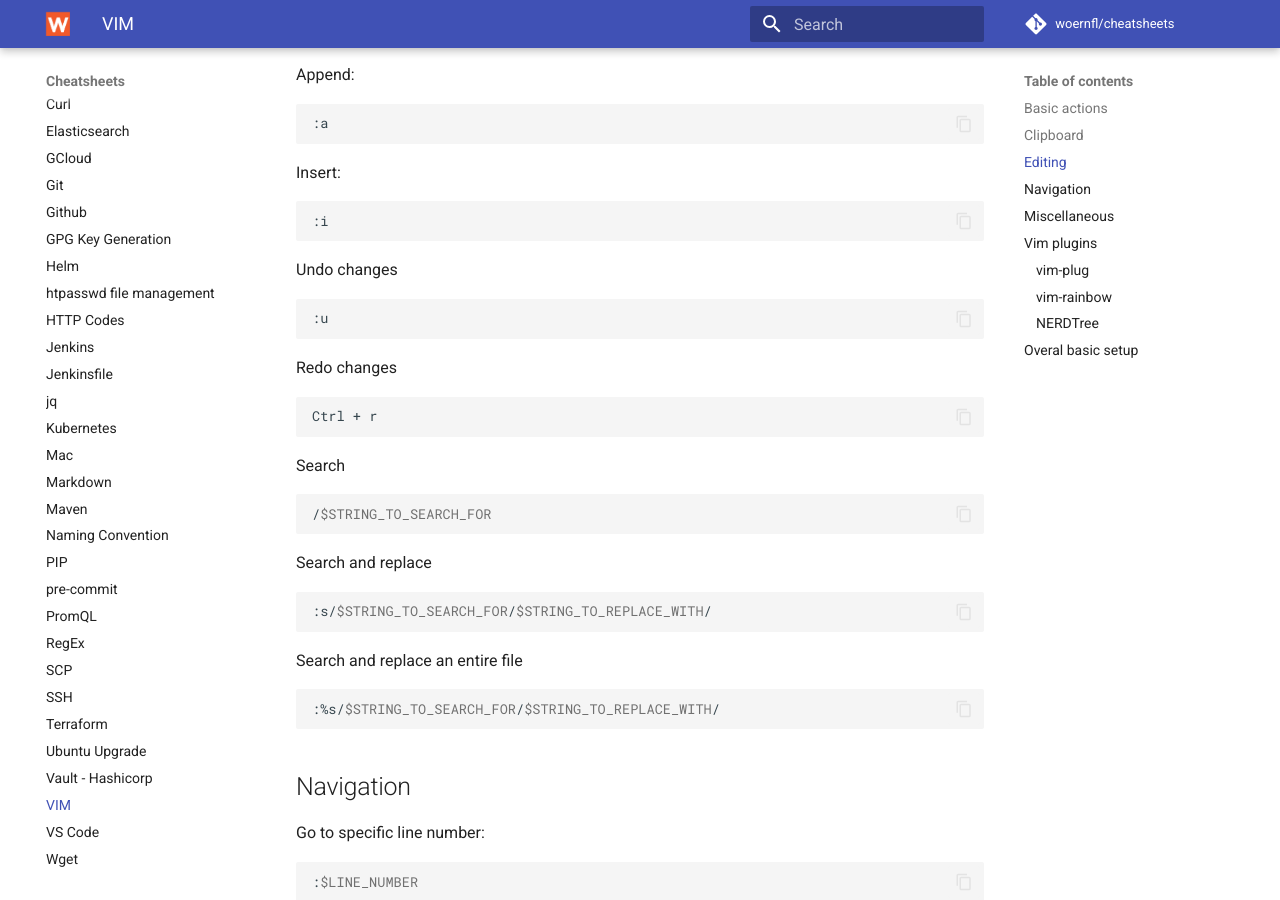
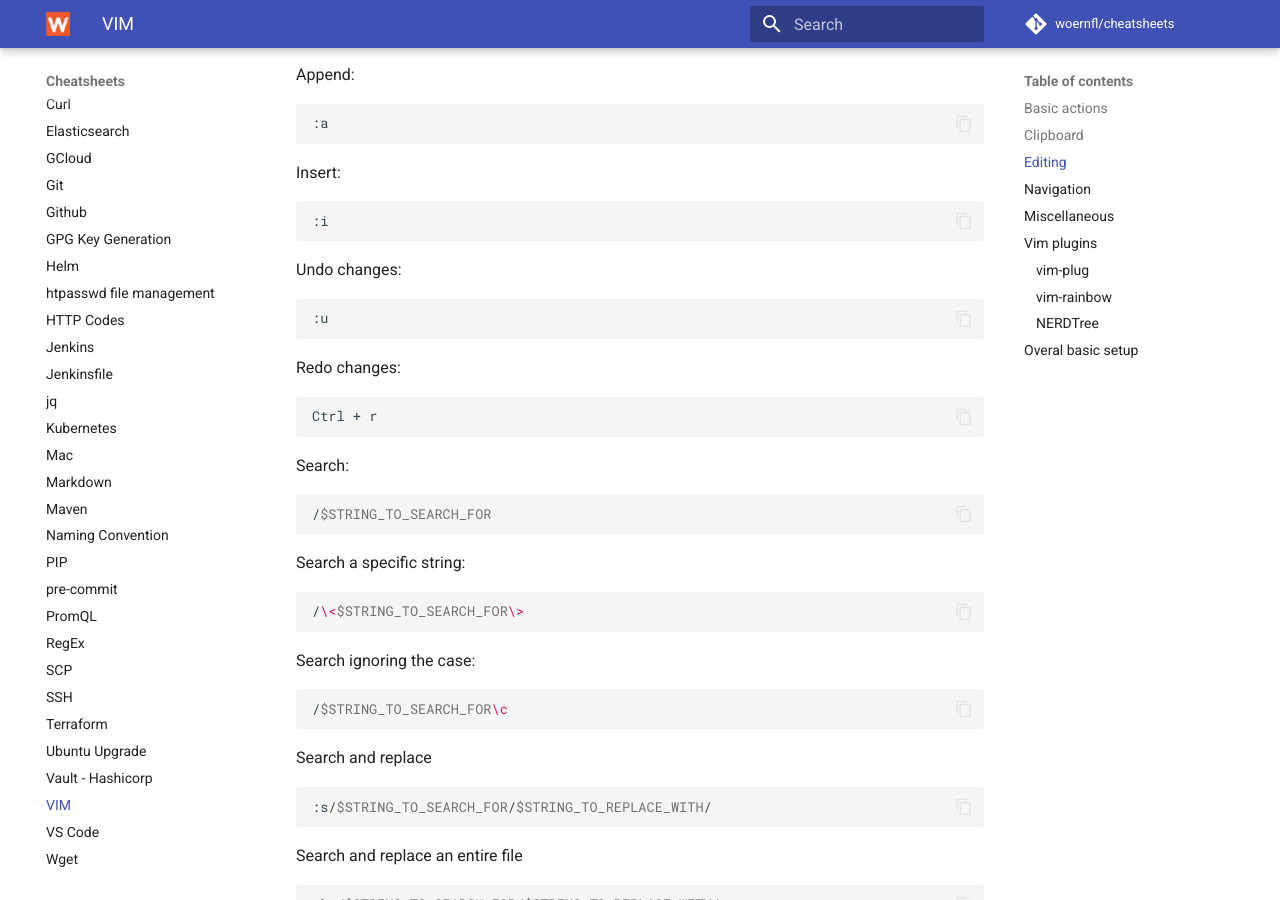
Before and after one commit to woernfl/cheatsheets, an MkDocs documentation site: the page built from docs/vim.md, in a window 1280 px wide and 900 px high, scrolled down 1362 px. Built offline with MkDocs 1.6.1 and Material for MkDocs 9.7.7, drawn with Linux system fonts in a browser that asks for light colours; comment, search, counter and statistics services are not loaded.

Commit message:
Update vim.md (#127)

````diff
--- a/docs/vim.md
+++ b/docs/vim.md
@@ -80,22 +80,34 @@
 :i
 ```
 
-Undo changes
+Undo changes:
 
 ```bash
 :u
 ```
 
-Redo changes
+Redo changes:
 
 ```bash
 Ctrl + r
 ```
 
-Search
+Search:
 
 ```bash
 /$STRING_TO_SEARCH_FOR
+```
+
+Search a specific string:
+
+```bash
+/\<$STRING_TO_SEARCH_FOR\>
+```
+
+Search ignoring the case:
+
+```bash
+/$STRING_TO_SEARCH_FOR\c
 ```
 
 Search and replace
````
